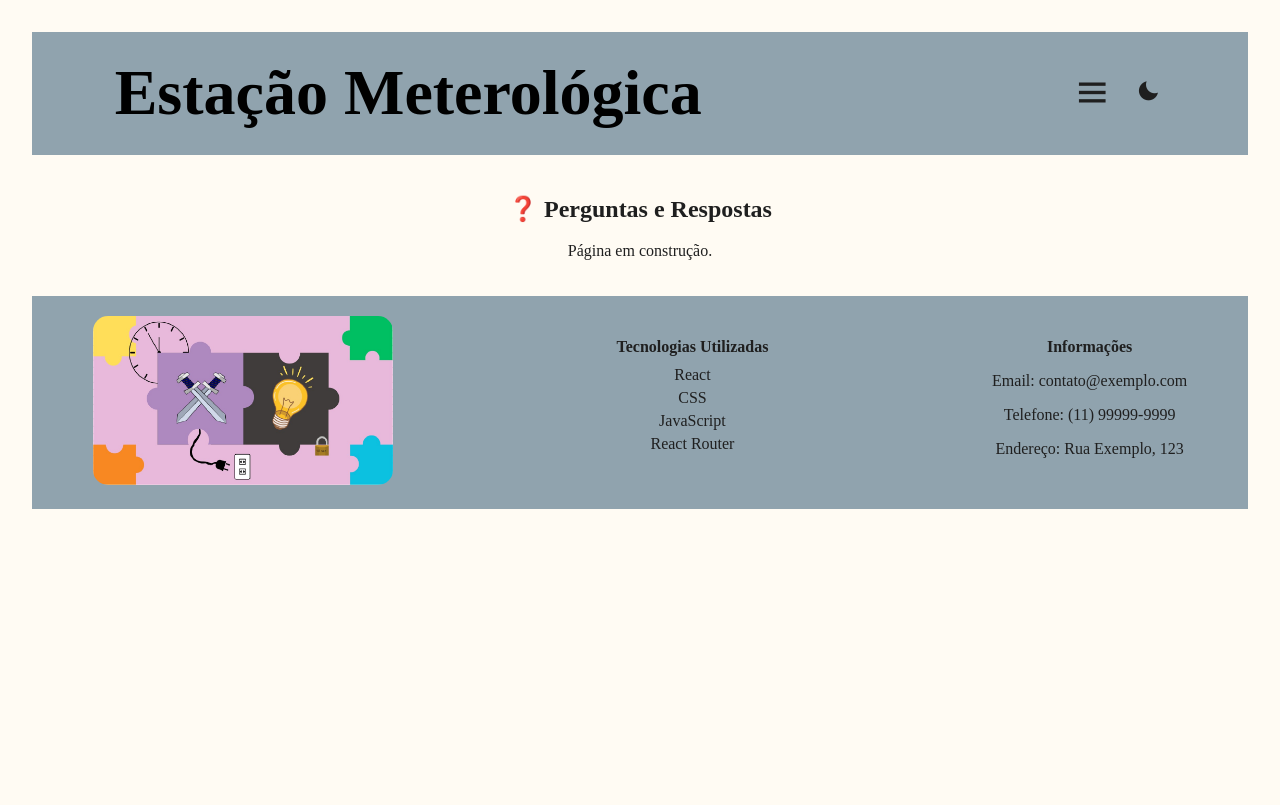
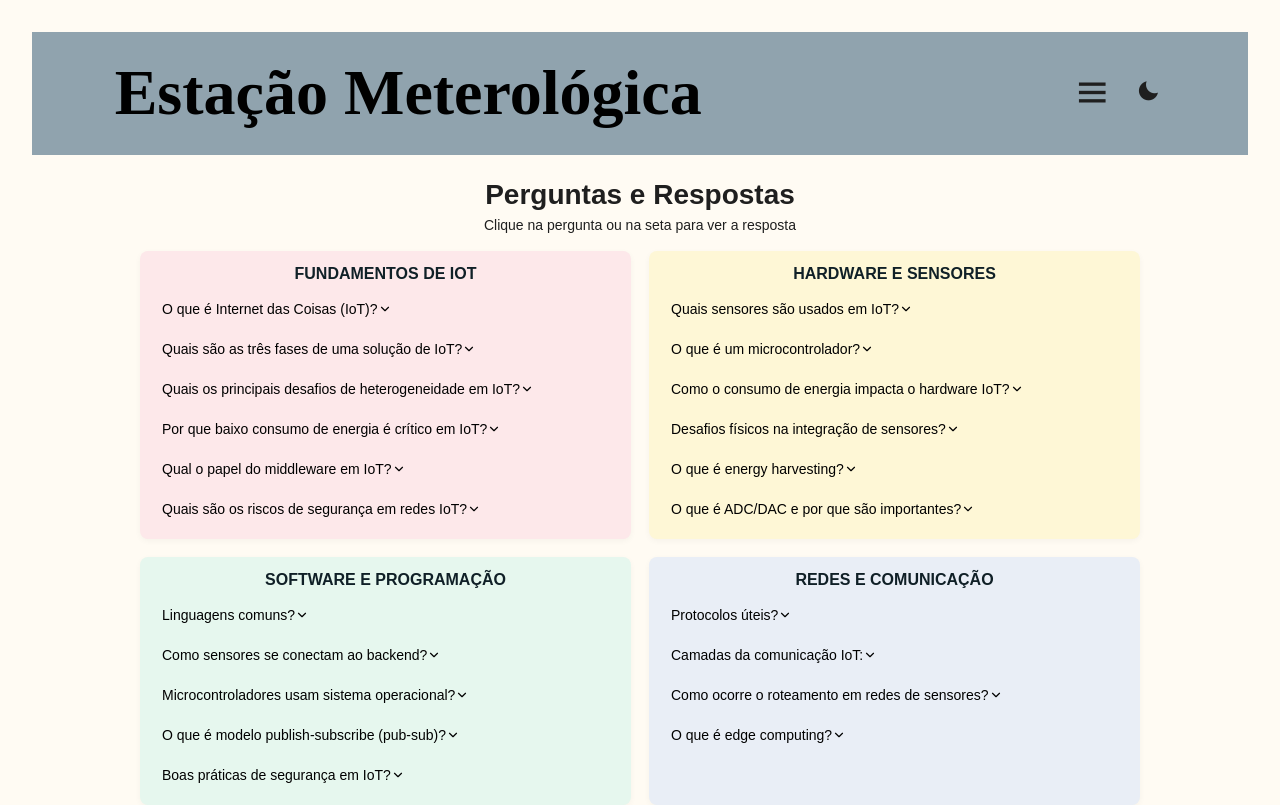
Before and after one commit to Matheus2570/Site-Projeto-IOT, a React (Vite) app: page /perguntas-respostas in a window 1280 px wide. Shown: the top 805 px of the page. Built offline with nearby package versions, Linux system fonts and the light colour scheme.

Commit message:
Laura_Perguntas/Respostas_22/10

```diff
--- a/src/pages/perguntasRespostas.css
+++ b/src/pages/perguntasRespostas.css
@@ -0,0 +1,73 @@
+/* classes simples e código enxuto */
+
+.page {
+  font-family: Arial, Helvetica, sans-serif;
+  max-width: 1000px;
+  margin: 0 auto;
+  padding: 24px;
+}
+
+.header { text-align: center; margin-bottom: 18px; }
+.title { margin: 0; font-size: 28px; }
+.subtitle { margin: 6px 0 0;  font-size: 14px; }
+
+
+.grid {
+  display: grid;
+  grid-template-columns: repeat(2, 1fr);
+  gap: 18px;
+}
+
+
+.card {
+  padding: 14px;
+  border-radius: 8px;
+  min-height: 160px;
+  box-shadow: 0 2px 6px rgba(0,0,0,0.04);
+}
+
+.grid .card:nth-child(1) { background: #fde8ea; }
+.grid .card:nth-child(2) { background: #fef7d6; }
+.grid .card:nth-child(3) { background: #e6f7ee; }
+.grid .card:nth-child(4) { background: #e9eef6; }
+
+.card-title { font-weight: 600; margin-bottom: 10px; color: #102027; }
+
+/* perguntas dentro do card */
+.qas { display: grid; gap: 8px; }
+
+.q-btn {
+  display: flex;
+  justify-content: space-between;
+  align-items: center;
+  background: transparent;
+  border: 0;
+  padding: 8px;
+  cursor: pointer;
+  font-size: 14px;
+  text-align: left;
+}
+.q-btn:focus {
+  outline: 2px solid rgba(11,95,255,0.12); border-radius: 6px; }
+
+.icon { transition: transform .18s ease;  display: inline-flex; }
+.icon.rot { transform: rotate(180deg); }
+
+/* resposta colapsável */
+.ans {
+  max-height: 0;
+  overflow: hidden;
+  transition: max-height .28s ease, margin-top .16s ease;
+  margin-top: 0;
+  padding-left: 6px;
+}
+.ans.open {
+  max-height: 200px;
+  margin-top: 6px;
+}
+.ans p { margin: 0; font-size: 13px; line-height: 1.4; }
+
+/* responsivo: coluna única em telas pequenas */
+@media (max-width: 760px) {
+  .grid { grid-template-columns: 1fr; }
+}
--- a/src/pages/perguntasRespostas.jsx
+++ b/src/pages/perguntasRespostas.jsx
@@ -1,12 +1,96 @@
-import React from "react";
+import React, { useState } from "react";
+import "./perguntasRespostas.css";
 
-function PerguntasRespostas() {
+const cards = [
+  {
+    id: "c1",
+    title: "FUNDAMENTOS DE IOT",
+    qas: [
+      { id: "c1q1", q: "O que é Internet das Coisas (IoT)?", a: "IoT é uma rede de dispositivos físicos conectados à internet, capazes de coletar, enviar e receber dados." },
+      { id: "c1q2", q: "Quais são as três fases de uma solução de IoT?", a: "Things (dispositivos/sensores), Cloud (armazenamento/processamento) e Intelligence (análise/dados/decisão)." },
+      { id: "c1q3", q: "Quais os principais desafios de heterogeneidade em IoT?", a: "Diversidade de hardware, protocolos de comunicação, formatos de dados e plataformas." },
+      { id: "c1q4", q: "Por que baixo consumo de energia é crítico em IoT?", a: "Muitos dispositivos operam com baterias e precisam funcionar por longos períodos sem recarga." },
+      { id: "c1q5", q: "Qual o papel do middleware em IoT?", a: "Atua como uma camada intermediária que facilita a comunicação e gestão entre dispositivos e aplicações." },
+      { id: "c1q6", q: "Quais são os riscos de segurança em redes IoT?", a: "Invasões, vazamento de dados, controle remoto indevido e falhas de autenticação." },
+    ],
+  },
+  {
+    id: "c2",
+    title: "HARDWARE E SENSORES",
+    qas: [
+      { id: "c2q1", q: "Quais sensores são usados em IoT?", a: "Temperatura, umidade, movimento, luminosidade, pressão, etc. Podem ser analógicos ou digitais." },
+      { id: "c2q2", q: "O que é um microcontrolador?", a: "É um chip que integra CPU, memória e periféricos, usado para controlar sensores/atuadores em IoT." },
+      { id: "c2q3", q: "Como o consumo de energia impacta o hardware IoT?", a: "nfluencia a escolha de componentes e modos de operação como sleep mode para economizar bateria." },
+      { id: "c2q4", q: "Desafios físicos na integração de sensores?", a: "Espaço, alimentação elétrica, interferência e compatibilidade de sinais." },
+      { id: "c2q5", q: "O que é energy harvesting?", a: "Técnica de captar energia do ambiente (solar, vibração, RF) para alimentar dispositivos IoT." },
+      { id: "c2q6", q: "O que é ADC/DAC e por que são importantes?", a: "Conversores analógico-digital (ADC) e digital-analógico (DAC) permitem a comunicação entre sensores (analógicos) e processadores (digitais)." },
+    ],
+  },
+  {
+    id: "c3",
+    title: "SOFTWARE E PROGRAMAÇÃO",
+    qas: [
+      { id: "c3q1", q: "Linguagens comuns?", a: "C/C++ para firmware, Python/JS para servidores." },
+      { id: "c3q2", q: "Como sensores se conectam ao backend?", a: "Via gateways e protocolos como MQTT, HTTP ou CoAP, enviando dados para nuvem ou servidores locais.." },
+      { id: "c3q3", q: "Microcontroladores usam sistema operacional?", a: "Nem sempre. Podem usar bare-metal ou sistemas leves como FreeRTOS, Zephyr." },
+      { id: "c3q4", q: "O que é modelo publish-subscribe (pub-sub)?", a: "Um padrão onde dispositivos publicam dados e outros se inscrevem para recebê-los, sem conexão direta." },
+      { id: "c3q5", q: "Boas práticas de segurança em IoT?", a: "Criptografia, autenticação forte, atualizações regulares e isolamento de rede" },
+    ],
+  },
+  {
+    id: "c4",
+    title: "REDES E COMUNICAÇÃO",
+    qas: [
+      { id: "c4q1", q: "Protocolos úteis?", a: "MQTT, HTTP, CoAP, LoRaWAN, BLE." },
+      { id: "c4q2", q: "Camadas da comunicação IoT:", a: "Enlace (dados físicos), rede (roteamento/IP), aplicação (protocolo como MQTT)." },
+      { id: "c4q3", q: "Como ocorre o roteamento em redes de sensores?", a: "Pode ser fixo, adaptativo ou baseado em consumo de energia; topologias em malha são comuns." },
+      { id: "c4q4", q: "O que é edge computing?", a: "Processamento de dados próximo à fonte (dispositivos/sensores) para reduzir latência e carga na nuvem." },
+    ],
+  },
+];
+
+export default function PerguntasRespostas() {
+  const [open, setOpen] = useState(null);
+  const toggle = (id) => setOpen(prev => (prev === id ? null : id));
+
   return (
-    <div style={{ padding: "20px", textAlign: "center" }}>
-      <h2>❓ Perguntas e Respostas</h2>
-      <p>Página em construção.</p>
-    </div>
+    <main className="page">
+      <header className="header">
+        <h1 className="title">Perguntas e Respostas</h1>
+        <p className="subtitle">Clique na pergunta ou na seta para ver a resposta</p>
+      </header>
+
+      <section className="grid">
+        {cards.map(card => (
+          <div key={card.id} className="card">
+            <div className="card-title">{card.title}</div>
+
+            <div className="qas">
+              {card.qas.map(qa => (
+                <div key={qa.id} className="q">
+                  <button
+                    className="q-btn"
+                    onClick={() => toggle(qa.id)}
+                    aria-expanded={open === qa.id}
+                    aria-controls={`ans-${qa.id}`}
+                  >
+                    <span>{qa.q}</span>
+                    <span className={`icon ${open === qa.id ? "rot" : ""}`} aria-hidden="true">
+                      <svg width="14" height="14" viewBox="0 0 24 24" fill="none" xmlns="http://www.w3.org/2000/svg">
+                        <path d="M6 9L12 15L18 9" stroke="currentColor" strokeWidth="2" strokeLinecap="round" strokeLinejoin="round"/>
+                      </svg>
+                    </span>
+                  </button>
+
+                  <div id={`ans-${qa.id}`} className={`ans ${open === qa.id ? "open" : ""}`} aria-hidden={open !== qa.id}>
+                    <p>{qa.a}</p>
+                  </div>
+                </div>
+              ))}
+            </div>
+          </div>
+        ))}
+      </section>
+    </main>
   );
 }
-
-export default PerguntasRespostas;
```
